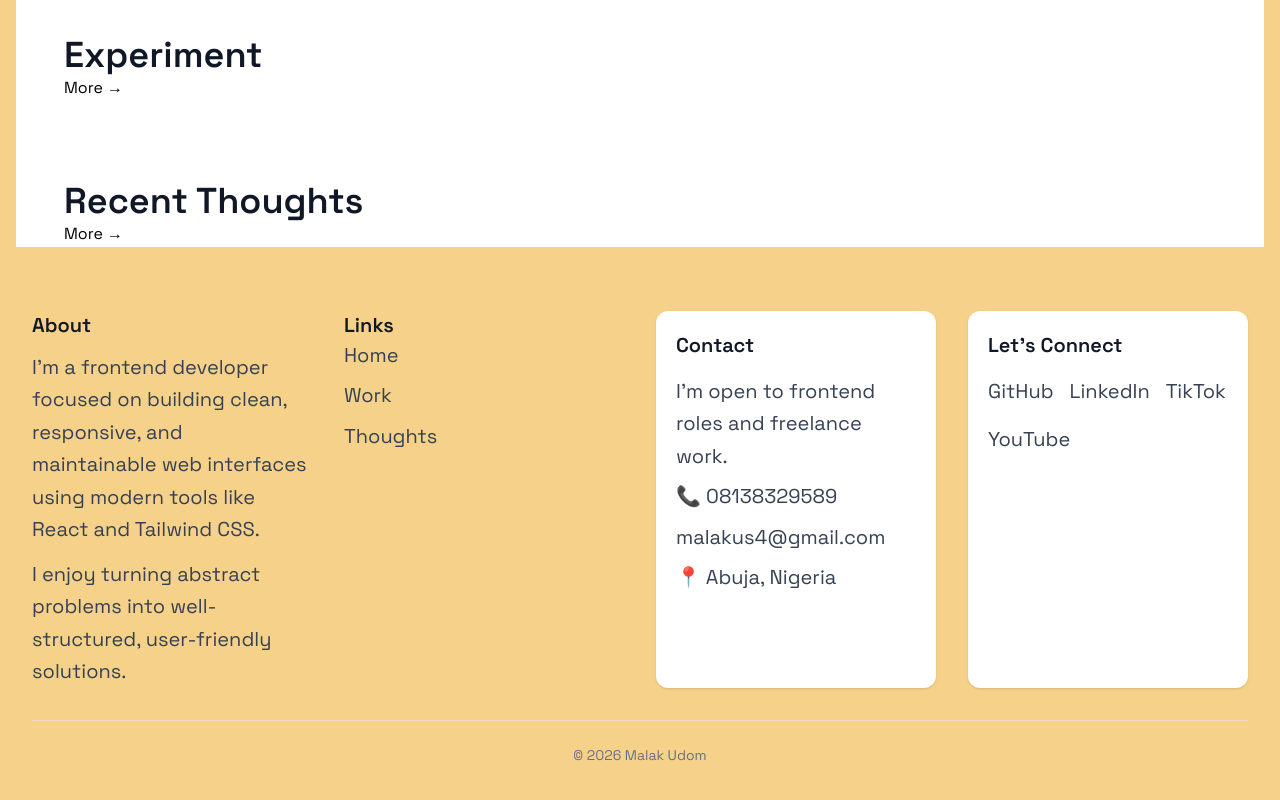
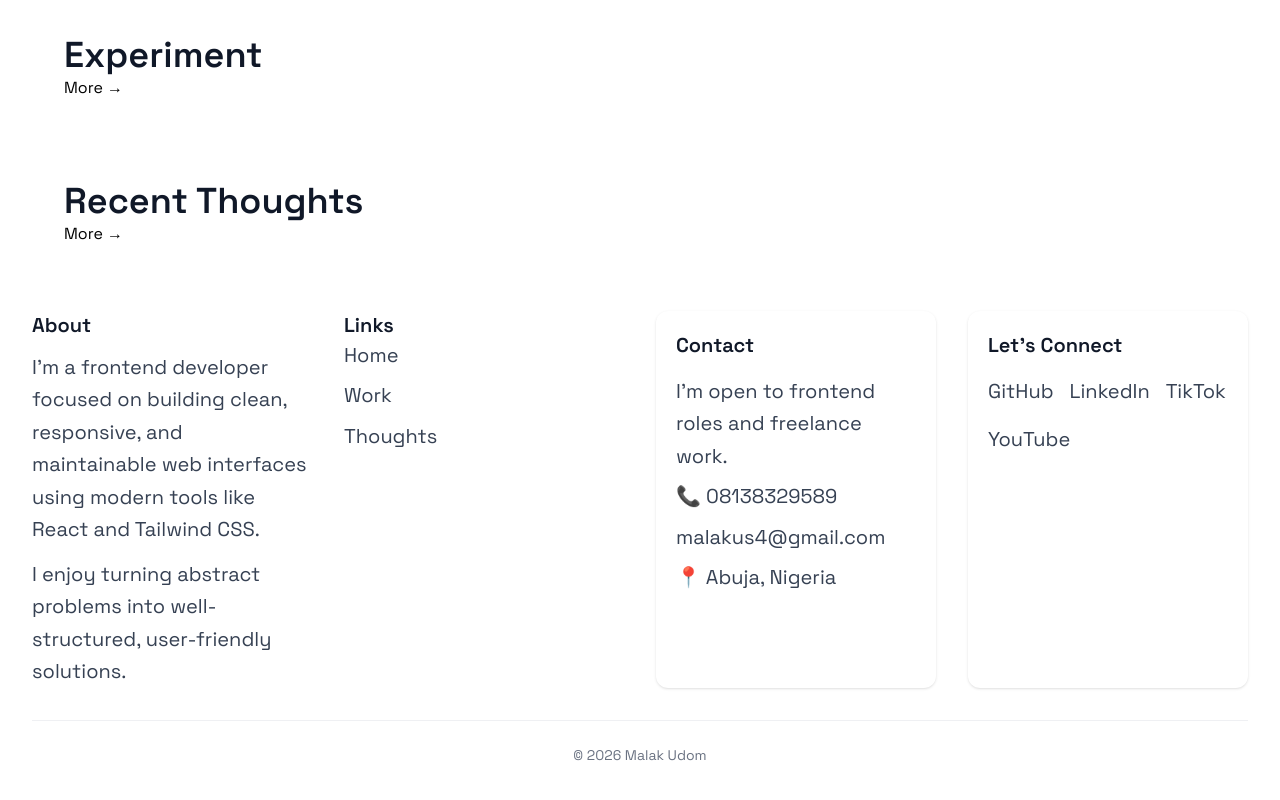
Before and after one commit to malakus4/portfolio-react, a React (Vite) app: page / in a window 1280 px wide. Shown: the part 1830-2630 px from the top of the page. Built offline with nearby package versions, Linux system fonts and the light colour scheme.

Commit message:
style: remove background colors from Body and Footer

```diff
--- a/src/components/footer/Footer.jsx
+++ b/src/components/footer/Footer.jsx
@@ -8,7 +8,7 @@ import FooterConnectCard from './FooterConnectCard'
 function Footer() {
   return (
 
-    <footer className="bg-base p-8">
+    <footer className=" p-8">
 
       {/* Footer 4 coloums */}
       <div className=" py-8">
--- a/src/components/sections/Header.jsx
+++ b/src/components/sections/Header.jsx
@@ -3,7 +3,7 @@ import React from 'react'
 
 function Header() {
     return (
-        <header className="bg-surface px-6 py-4 text-sm text-center text-gray-500">
+        <header className=" px-6 py-4 text-sm text-center text-gray-500">
 
             {/* <p className="text-sm sm:text-base          lg:text-lg font-medium">Malak Udom - Frontend Developer </p> */}
 
--- a/src/index.css
+++ b/src/index.css
@@ -56,7 +56,7 @@ html {
   .bg-base {
     /* @apply bg-[#fdfbf7]; */
     /* @apply bg-[#f5efe6]; */
-    @apply bg-[#f5d189];
+    /* @apply bg-[#f5d189];  */
   }
 
   .bg-surface {
```
